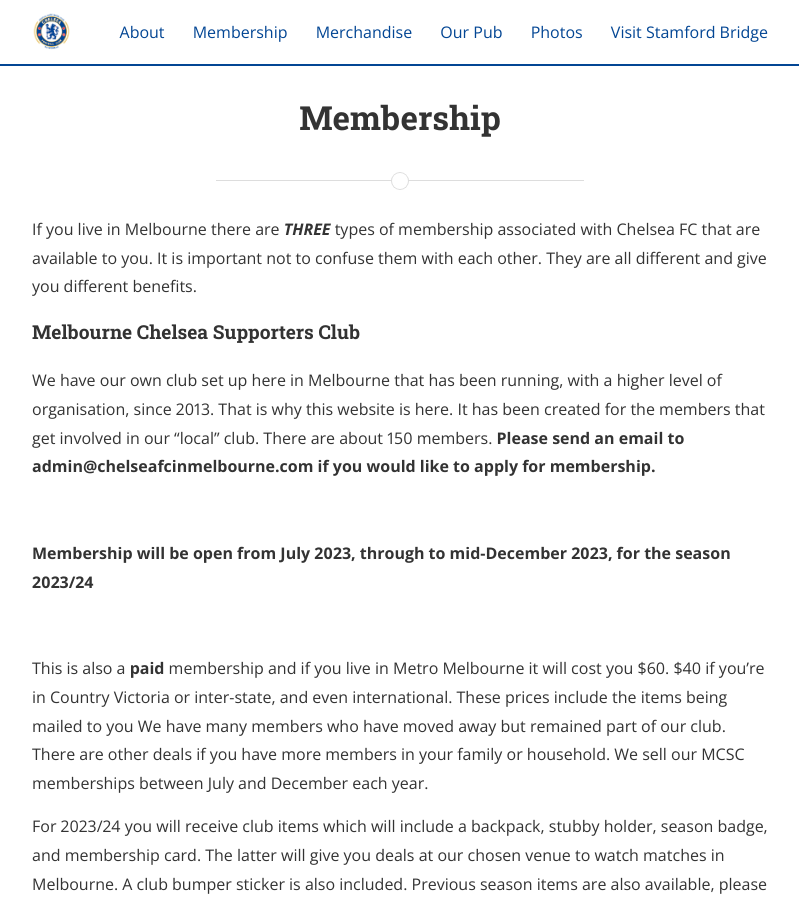
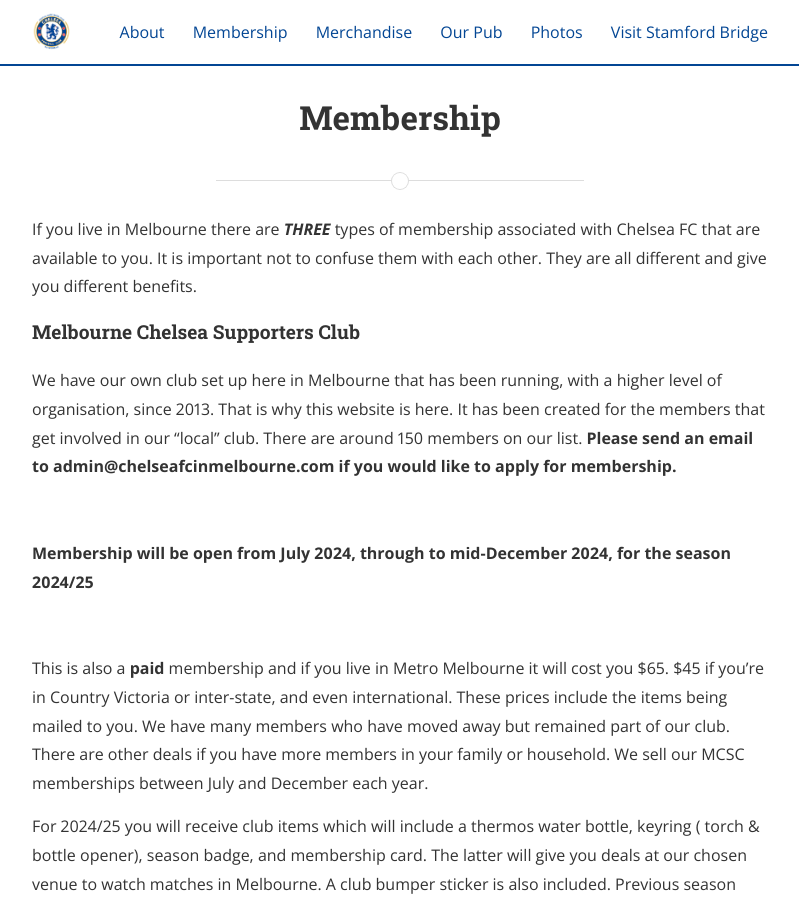
Before and after one commit to Foxh0und/MCSC, a Jekyll site: the page built from membership.md, in a window 1280 px wide and 900 px high. Shown: the whole window, without its empty margins (240-1039 px from the left). Built offline with Jekyll 4.4.1, drawn with Linux system fonts in a browser that asks for light colours; nearby versions of some CDN libraries; some of the changed text lies outside the part shown.

Commit message:
Update membership for 2024/25

```diff
--- a/membership.md
+++ b/membership.md
@@ -8,40 +8,35 @@
 They are all different and give you different benefits.
 
 #### Melbourne Chelsea Supporters Club
-We have our own club set up here in Melbourne that has been running, with a higher level of organisation, since 2013.
-That is why this website is here. It has been created for the members that get involved in our “local” club.
-There are about 150 members. **Please send an email to admin@chelseafcinmelbourne.com if you would like to apply for membership.**
+We have our own club set up here in Melbourne that has been running, with a higher level of organisation, since 2013. That is why this website is here. It has been created for the members that get involved in our “local” club. There are around 150 members on our list.  **Please send an email to admin@chelseafcinmelbourne.com if you would like to apply for membership.**
 
 <br>
 
-**Membership will be open from July 2023, through to mid-December 2023, for the season 2023/24**
+**Membership will be open from July 2024, through to mid-December 2024, for the season 2024/25**
 
 <br>
 
-This is also a **paid** membership and if you live in Metro Melbourne it will cost you $60. $40 if you’re in Country Victoria or inter-state, and even international. These prices include the items being mailed to you
-We have many members who have moved away but remained part of our club. There are other deals if you have more members in your family or household.
-We sell our MCSC memberships between July and December each year.
+This is also a **paid** membership and if you live in Metro Melbourne it will cost you $65. $45 if you’re in Country Victoria or inter-state, and even international. These prices include the items being mailed to you.
+We have many members who have moved away but remained part of our club. There are other deals if you have more members in your family or household. We sell our MCSC memberships between July and December each year.
 
-For 2023/24 you will receive club items which will include a backpack, stubby holder, season badge, and membership card. The latter will give you deals at our chosen venue to watch matches in Melbourne. A club bumper sticker is also included. Previous season items are also available, please refer to the [merchandise](https://www.chelseafcinmelbourne.com/Merchandise/) tab for more details and send an email if you would like anything extra.
+For 2024/25 you will receive club items which will include a thermos water bottle, keyring ( torch & bottle opener), season badge, and membership card. The latter will give you deals at our chosen venue to watch matches in Melbourne. A club bumper sticker is also included. Previous season items are also available, please refer to the
+[merchandise](https://www.chelseafcinmelbourne.com/Merchandise/) tab for more details and send an email if you would like anything extra.
 
-![2023badge.jpg](/assets/2023badge.jpg)
+
+![2024Bottle.jpg](/assets/2024Bottle.jpg)
 
 <br>
 
-![2023backpack1.jpg](/assets/2023backpack1.jpg)
+![2024Flashlight.jpg](/assets/2024Flashlight.jpg)
 
 <br>
 
-![2023stubby1.jpg](/assets/2023stubby1.jpg)
+![2024badge.jpg](/assets/2024badge.jpg)
 
 <br>
 
-![2023stubby2.jpg](/assets/2023stubby2.jpg)
+![2024card.jpg](/assets/2024card.jpg)
 
-
-<br>
-
-![membershipbadges.jpg](/assets/membershipbadges.jpg)
 
 <br>
 
@@ -53,20 +48,14 @@
 - **Fifa Competition**: A lunchtime Fifa PS4 Competition
 - **Christmas Party**: We arrange a pub party, usually the last match before the 25th, and also an event at a different venue. We’ve been to the races at Moonee Valley, Lawn Bowls and 10 pin bowling.
 
-
-<br>
-
-#### Chelsea's 5th Stand App
-Simply scan the QR code here and that will take you to the Melbourne club on the app where you can register via email or social media.
-Get your family and friends involved in that too. Their App was only introduced a couple of years ago and it has grown the global following of CFC significantly in that time. You can enter competitions and win signed merchandise, directly from Chelsea FC in London.
-
-![fifthstandqr](assets/QRCode.jpg)
-
-*The app is “under maintenance” are expected to run into the start of the new season*
-
 <br>
 
 #### Chelsea FC Membership
 This is a membership directly with Chelsea FC which they are run each season. If you are hopeful to get across to London for the 2023/24 season, then it as strongly advised that you buy this form of Chelsea membership as soon as they become available, please check [the Chelsea FC website](https://www.chelseafc.com/en/chelsea-official-memberships).
 
 ![membership](/assets/membership1.jpg)
+
+<br>
+
+#### Chelsea's 5th Stand App
+*The app is “under maintenance” are expected to run into the start of the new season*
```
